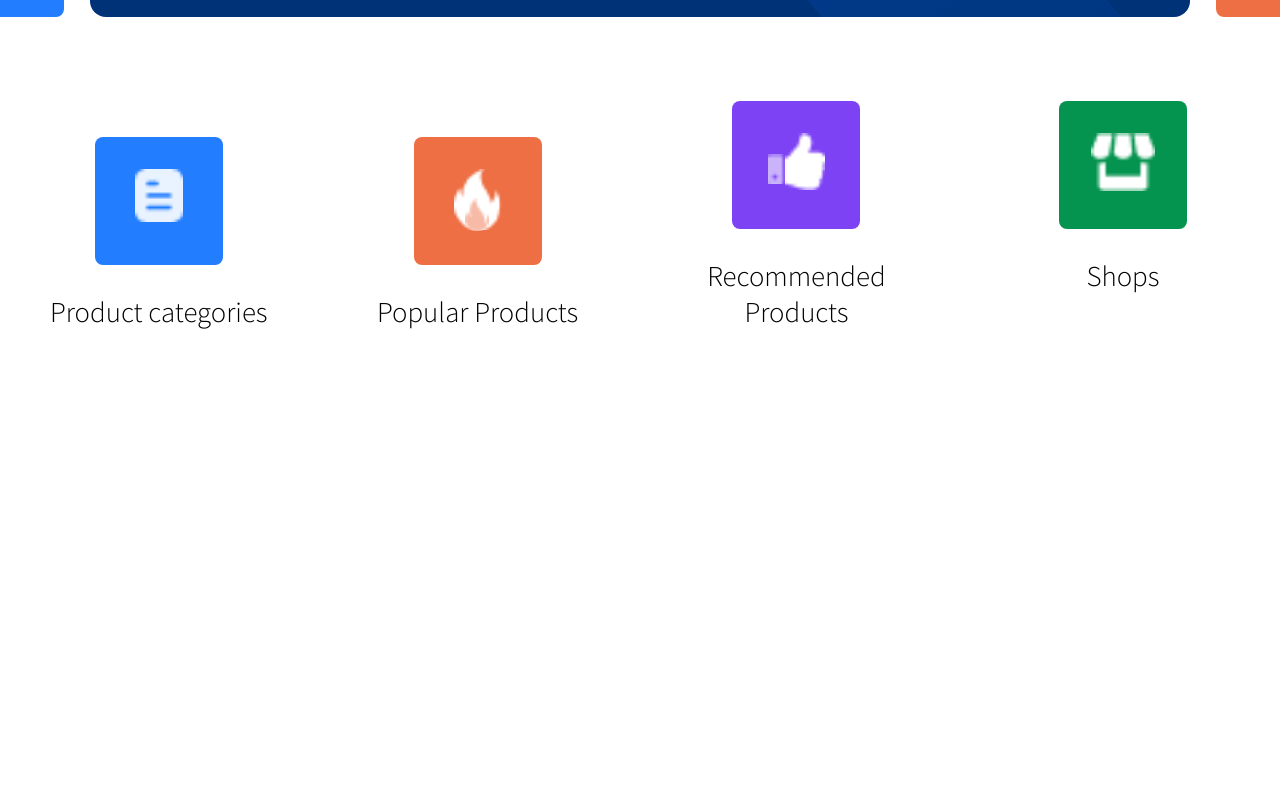
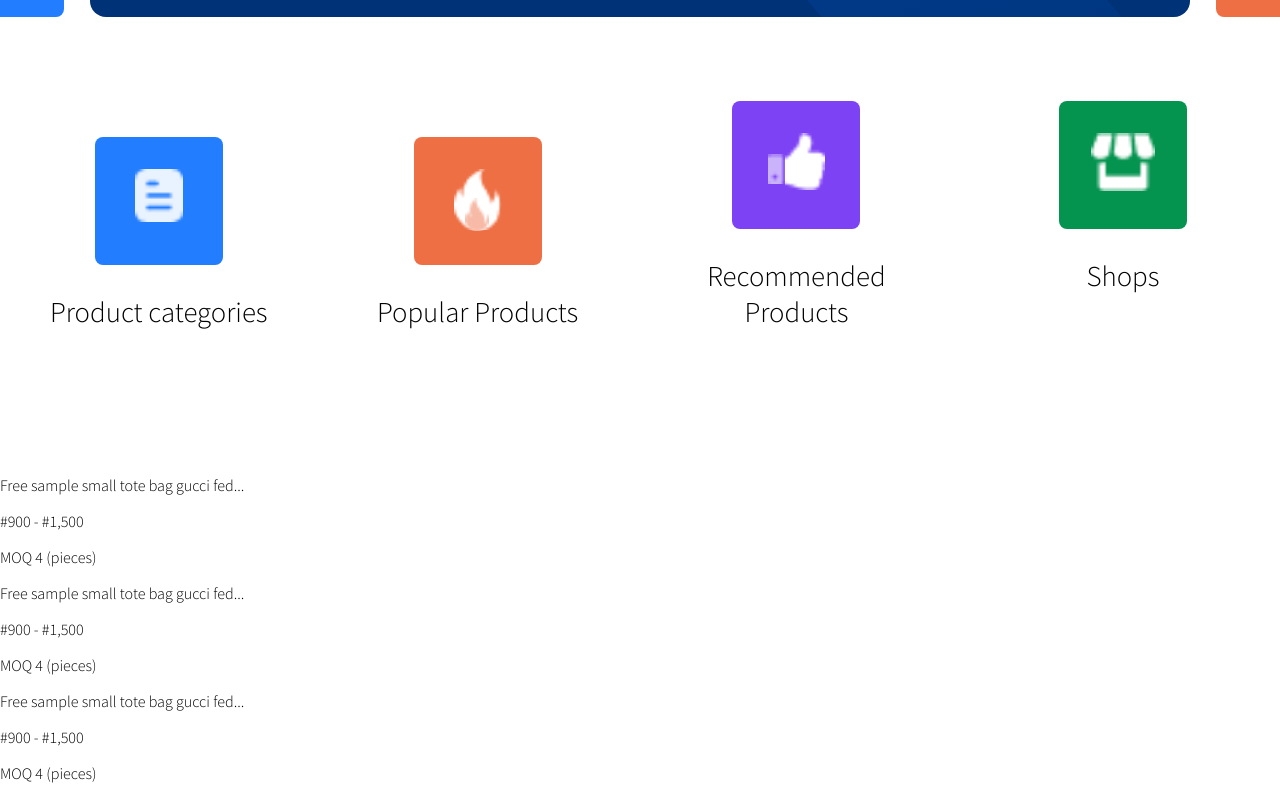
Before and after one commit to rephidimC/Rensource-Merchbuy, a React (Create React App) app: page / in a window 1280 px wide. Shown: the part 863-1662 px from the top of the page. Before the commit the page ends 1302 px from the top, so only its background shows below. Built offline with nearby package versions, Linux system fonts and the light colour scheme.

Commit message:
modified CSS

```diff
--- a/src/components/App.jsx
+++ b/src/components/App.jsx
@@ -4,6 +4,7 @@ import HeaderCard from "./Header-card.jsx";
 import Input from "./Input.jsx";
 import Boxes from "./Boxes.jsx";
 import ProductCard from "./ProductCard.jsx";
+import ThreeCards from "./Three-cards.jsx";
 
 function App() {
   return (
@@ -15,6 +16,7 @@ function App() {
       <Input placeholder="Search merchbuy"/>
       <Boxes />
       <ProductCard />
+      <ThreeCards />
     </div>
   );
 }
--- /dev/null
+++ b/src/components/Paragraph.jsx
@@ -0,0 +1,13 @@
+import React from "react";
+
+function Paragraph(props) {
+  return (
+    <div>
+        <p className={props.threeCardsText1}>{props.text1}</p>
+        <p className={props.threeCardsText2}>{props.text2}</p>
+        <p className={props.threeCardsText3}>{props.text3}</p>
+    </div>
+  );
+}
+
+export default Paragraph;
--- a/src/components/Three-cards.jsx
+++ b/src/components/Three-cards.jsx
@@ -1,10 +1,13 @@
 import React from "react";
+import Paragraph from "./Paragraph";
 
 function ThreeCards(props) {
   return (
     <div>
-        <img />
-        <p>{props.text}</p>
+        <img src={props.src}/>
+        <Paragraph threeCardsText1={""} text1={"Free sample small tote bag gucci fed..."} text2={"#900 - #1,500"} text3={"MOQ 4 (pieces)"}/>
+        <Paragraph threeCardsText1={""} text1={"Free sample small tote bag gucci fed..."} text2={"#900 - #1,500"} text3={"MOQ 4 (pieces)"}/>
+        <Paragraph threeCardsText1={""} text1={"Free sample small tote bag gucci fed..."} text2={"#900 - #1,500"} text3={"MOQ 4 (pieces)"}/>
     </div>
   );
 }
```
